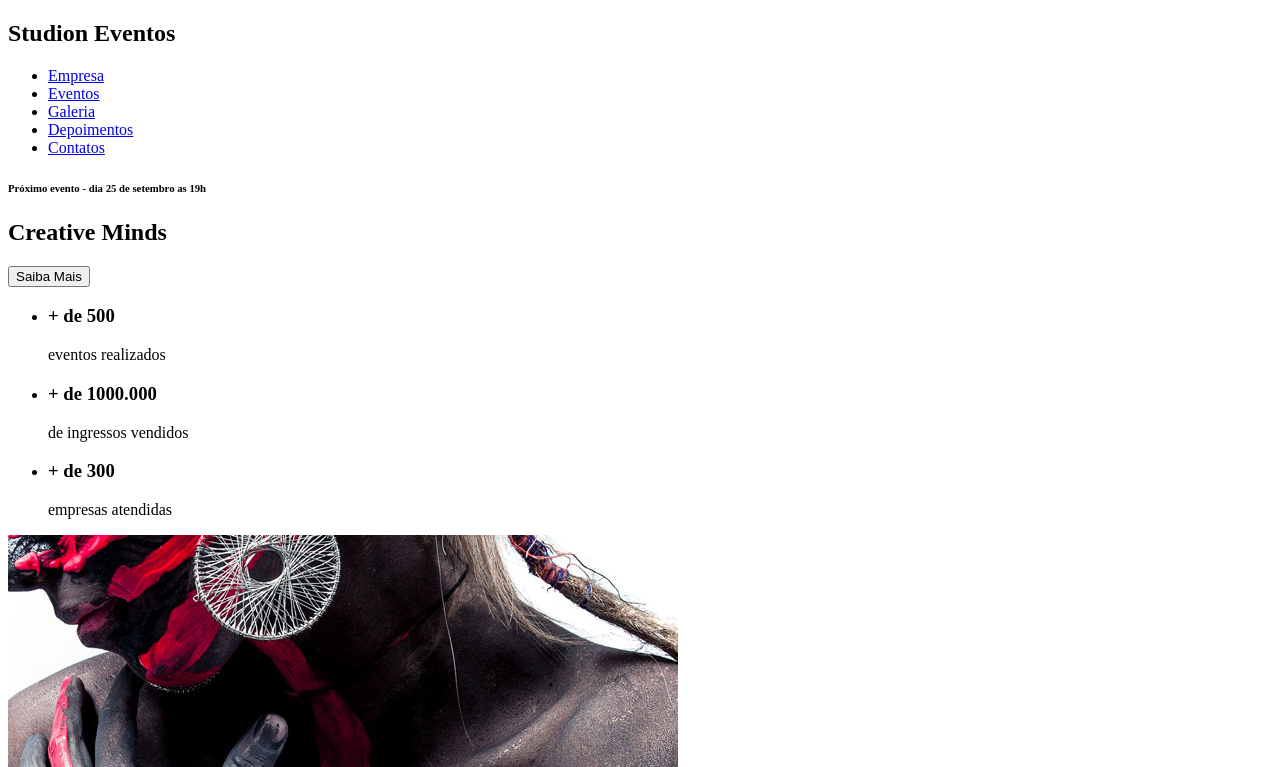
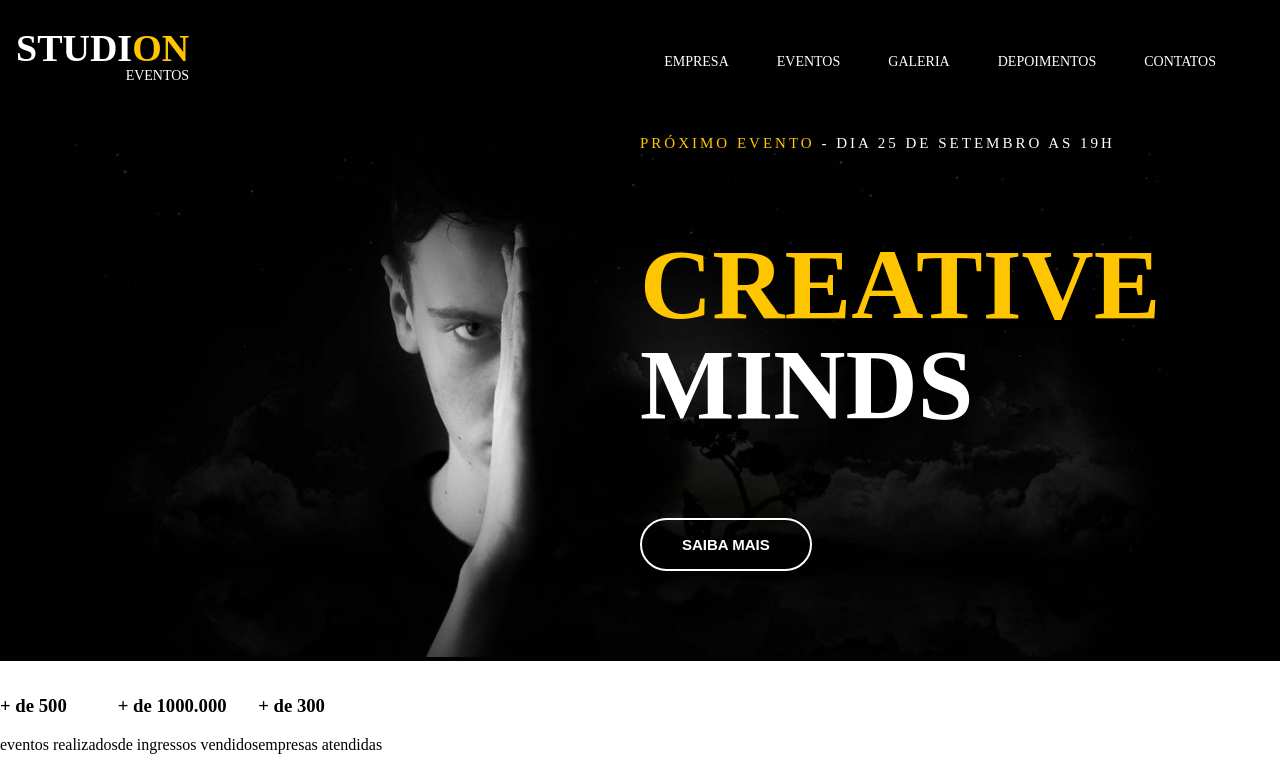
Before and after one commit to sandyLohran/Imagine_Studion, a website: page src/index.html in a window 1280 px wide. Shown: the top 767 px of the page. Drawn offline with Linux system fonts and the light colour scheme.

Commit message:
feito o menu e o header em css

```diff
--- a/index.html
+++ b/src/index.html
@@ -5,13 +5,14 @@
     <meta charset="UTF-8">
     <meta http-equiv="X-UA-Compatible" content="IE=edge">
     <meta name="viewport" content="width=device-width, initial-scale=1.0">
+    <link rel="stylesheet" href="style.css">
     <title>Studion</title>
 </head>
 
 <body>
-    <nav>
-        <h1>Studi<span>on</span> <span>Eventos</span></h1>
-        <ul>
+    <nav class="navbar">
+        <h1 class="logo-studion">Studi<span class="copy--primary">on</span> <span class="logo-studion__subtitle">Eventos</span></h1>
+        <ul class="navbar__links">
 
             <li><a href="google.com">Empresa</a></li>
             <li><a href="google.com">Eventos</a></li>
@@ -23,13 +24,16 @@
         </nav>
 
         <header>
-            <div>
-                <div>
-                    <h6>Próximo evento <span>- dia 25 de setembro as 19h</span></h6>
-                    <h2><span>Creative</span> Minds</h2>
-                    <button>Saiba Mais</button>
+            <div id="slider">
+                <div class="slide">
+                    <img class="slider__background-image" src="./_images/banner.jpg" alt="studion banner">
+                    <div class="slider__copy">
+                    <h6><span class="copy--primary">Próximo evento </span>- dia 25 de setembro as 19h</h6>
+                    <h2><span class="copy--primary">Creative</span> <br> Minds</h2>
+                    <button class="btn btn--slide">Saiba Mais</button>
                 </div>
             </div>
+        </div>
         </header>
 
         <main>
--- /dev/null
+++ b/src/style.css
@@ -0,0 +1,118 @@
+ @import url('https://fonts.googleapis.com/css2?family=Montserrat:ital,wght@0,400;0,700;1,300&display=swap');
+    * {
+        box-sizing: border-box;
+    }
+
+ :root{
+    --color-primary: #ffc500;
+    --color-text: #fff;
+    font-size: 16px;
+
+ }
+
+ body {
+    margin: 0;
+    padding-top: 7.75rem;
+ }
+ ul {
+    display: flex;
+    list-style: none;
+    padding-left: 0;
+ }
+
+ .navbar {
+    display: grid;
+    grid-template-columns: 1fr 9fr;
+
+    background-color: #000;
+    color: var(--color-text)  ;
+
+    position: fixed;
+    width: 100vw;
+    height: 7.75rem;
+    padding: 0 1rem;
+    align-items: center;
+    top: 0;
+    left: 0;
+ }
+
+ .navbar__links {
+   justify-self: end;
+ }
+
+ .navbar__links li {
+   font-size: 0.875rem;
+   margin-right: 3rem;
+   text-transform: uppercase;
+ }
+
+ .navbar__links a {
+   color: var(--color-text) ;
+   text-decoration: none;
+   font-weight: 300;
+ }
+ .logo-studion {
+   font-size: 2.375rem;
+   font-weight: 800;
+   line-height: 1ch;
+   text-transform: uppercase;
+   text-align: right;
+ }
+ .logo-studion__subtitle {
+   font-size: 0.875rem;
+   font-weight: 300 ;
+ }
+
+ .copy--primary {
+   color: var(--color-primary);
+ }
+#slider{
+   background-color: #000;
+   color: var(--color-text) ;
+}
+ .slider {
+   position: relative;
+   height: calc(100vh - 7.75rem);
+ }
+ .slider__background-image {
+   width: 100%;
+   height: 100%;
+   object-fit: cover;
+   object-position: center;
+ }
+ .slider__copy {
+   position: absolute;
+   top: 6.25rem;
+   left: 50vw;
+ }
+ .slider__copy h6 {
+   font-size: 0.9375rem;
+   font-weight: 400;
+   text-transform: uppercase;
+   letter-spacing: 0.1875rem;
+ }
+
+ .slider__copy h2 {
+   font-size: 6.25rem;
+   text-transform: uppercase;
+   line-height: 6.25rem;
+ }
+
+ .btn {
+   cursor: pointer;
+   padding: 1rem 2.5rem;
+   border: 0.125rem solid var(--color-text) ;
+   border-radius: 5rem;
+   background: unset;
+   color:var(--color-text) ;
+   font-size: 0.9375rem;
+   font-weight: 700;
+   text-transform: uppercase;
+   transition: 0.3s all ease;
+
+ }
+ .btn:hover{
+   border-color: var(--color-primary);
+   background-color: var(--color-primary) ;
+   color: var(--color-text) ;
+ }
```
Also changed, not shown: package.json (added, +19 -0 lines), src/_images/banner.jpg (renamed from _images/banner.jpg), src/_images/institutional.jpg (renamed from _images/institutional.jpg), src/_images/parallax.jpg (renamed from _images/parallax.jpg).
